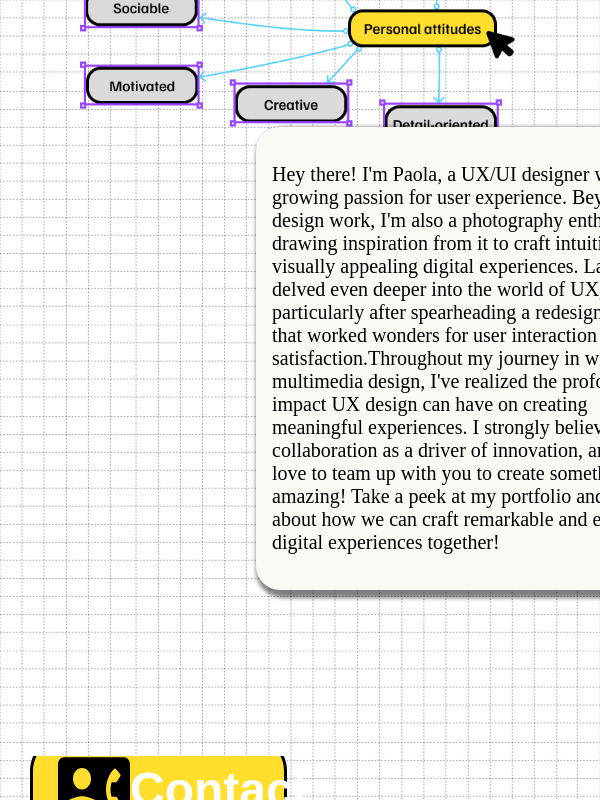
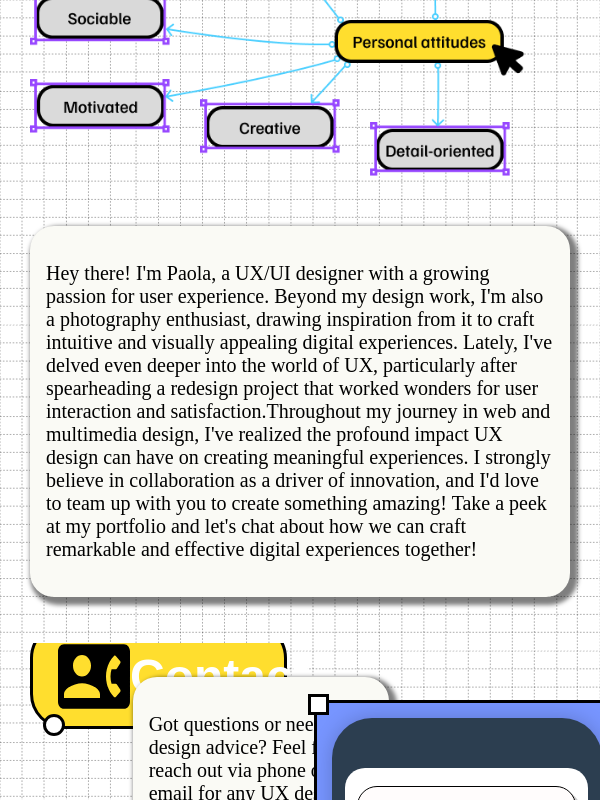
Before and after one commit to xtianmarucco/pao-design, a React (Create React App) app: page / in a window 600 px wide. Shown: the part 1600-2400 px from the top of the page. Built offline with nearby package versions, Linux system fonts and the light colour scheme; a web font is replaced by a local one.

Commit message:
about me section responsive 90%

```diff
--- a/src/components/about-me-section/AboutMe.js
+++ b/src/components/about-me-section/AboutMe.js
@@ -9,7 +9,8 @@ const AboutMe = () => {
   return (
     <div className="about-me-section">
       <SectionTitle
-        title="About pao"
+      id="about-me-section-title"
+        title="About me"
         classNameImg="about-me-icon"
         imgSrc="/about-me-icon.svg"
         classNameTitle="about-me-title"
--- a/src/components/about-me-section/about-me.scss
+++ b/src/components/about-me-section/about-me.scss
@@ -37,7 +37,7 @@ h1{
   max-width: 100%;
 }
 
-.parent .textbox-container{
+ .textbox-container{
   max-width: 700px;
   position: relative;
   left: 40%;
@@ -70,14 +70,109 @@ h1{
   width: 72px;
   margin-left: 10%;
 }
-@media (max-width: 768px) {
+
+
+
+@media (max-width: 600px) {
+  .about-me-section{
+    width: auto;
+    height: -moz-fit-content;
+    height: fit-content;
+    background-size: cover;
+    background-position: center;
+    padding: 0;
+    margin: 0;
+    overflow: hidden;
+    padding: 5%;
+  }
+
   .parent {
     flex-direction: column;
     align-items: center;
+    padding: 0%;
+
+  }
+
+  #about-me-section-title{
+    height: 45px;
+  }
+
+  .image-container .about-photo {
+    max-width: 500px;
+    position: relative;
+    bottom: unset;
+}
+
+ .parent .textbox-container {
+  max-width: 600px;
+  position: relative;
+  height: -moz-fit-content;
+  height: fit-content;
+  left: 0;
+  top: 0;
+}
+
+}
+
+@media (min-width: 600px) and (max-width: 768px) {
+  .about-me-section{
+    width: auto;
+    height: -moz-fit-content;
+    height: fit-content;
+    background-size: cover;
+    background-position: center;
+    padding: 0;
+    margin: 0;
+    overflow: hidden;
+    padding: 5%;
+  }
+  .parent {
+    flex-direction: column;
+    align-items: center;
+    padding: 0%;
+
+  }
+  .parent .textbox-container {
+    max-width: 600px;
+    position: relative;
+    height: -moz-fit-content;
+    height: fit-content;
+    left: 0;
+    top: 0;
   }
 
   .parent > * {
     flex: 1 1 100%; /* Ajusta los elementos al 100% del ancho del contenedor en pantallas pequeñas */
     margin: 10px 0;
+    padding: 0%;
+
   }
 }
+
+@media (min-width: 768px) and (max-width: 992px) {
+  .parent{
+    padding: 0%;
+  }
+  .parent .textbox-container {
+    max-width: 600px;
+    position: relative;
+    height: -moz-fit-content;
+    height: fit-content;
+    left: 0;
+    top: 30px;
+  }
+
+}
+
+@media (min-width: 992px) and (max-width: 1200px) {
+  .parent .textbox-container {
+    margin-top: 10%;
+    max-width: 600px;
+    position: relative;
+    height: -moz-fit-content;
+    height: fit-content;
+    left: 0;
+    top: 0;
+  }
+
+}
```
